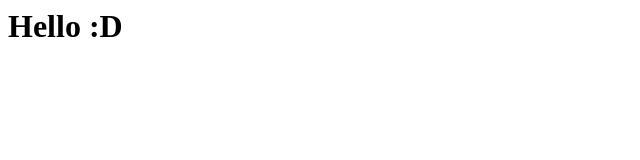
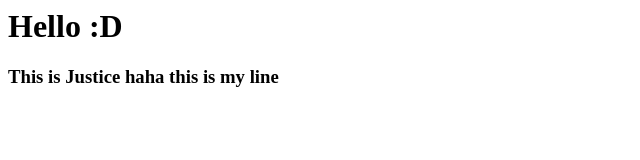
Before and after one commit to lindlym/git-example, a website: page index.html in a window 1280 px wide. Shown: the whole page, without its empty margins (0-640 px from the left). Drawn offline with Linux system fonts and the light colour scheme.

Commit message:
I made a change on line 2 lol

```diff
--- a/index.html
+++ b/index.html
@@ -1 +1,2 @@
 <h1>Hello :D</h1>
+<h3>This is Justice haha this is my line</h3>
```
